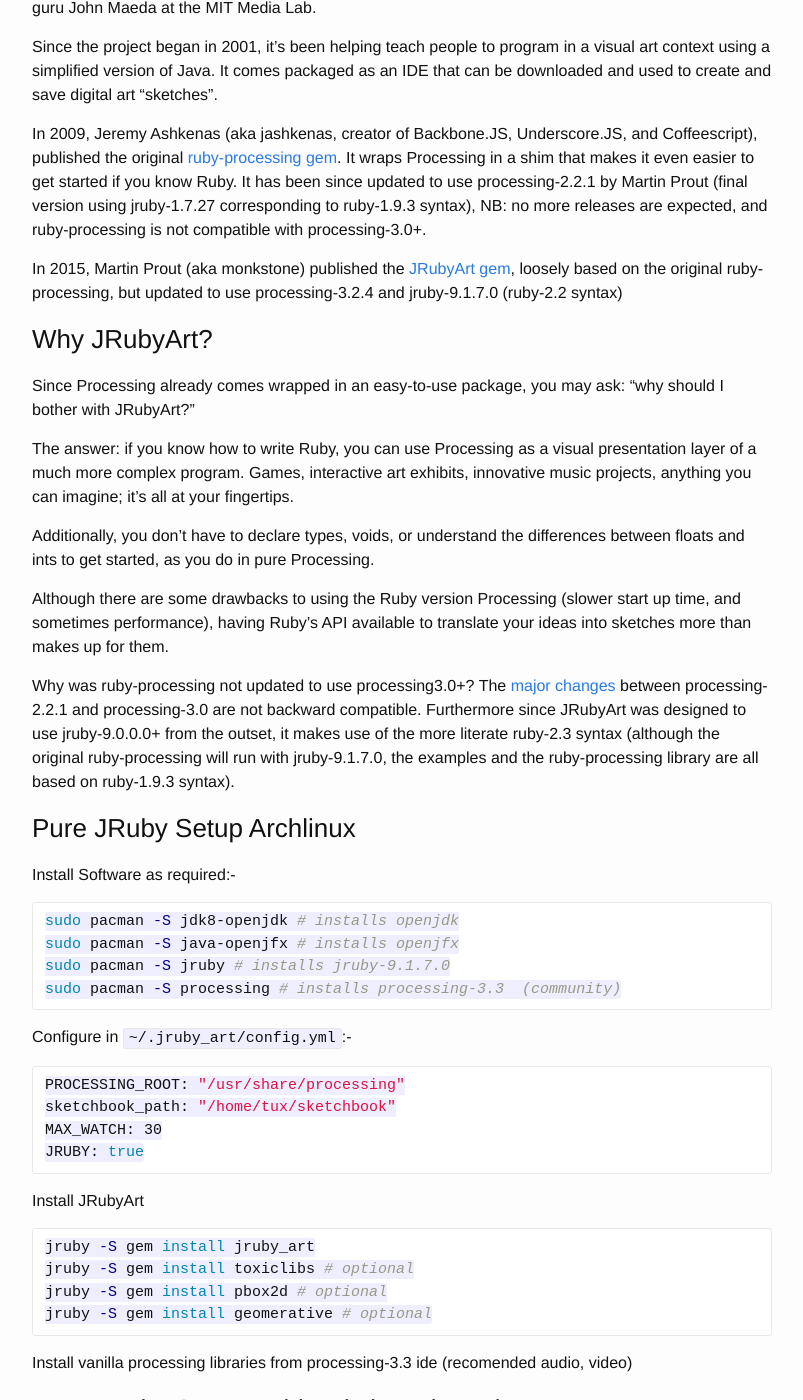
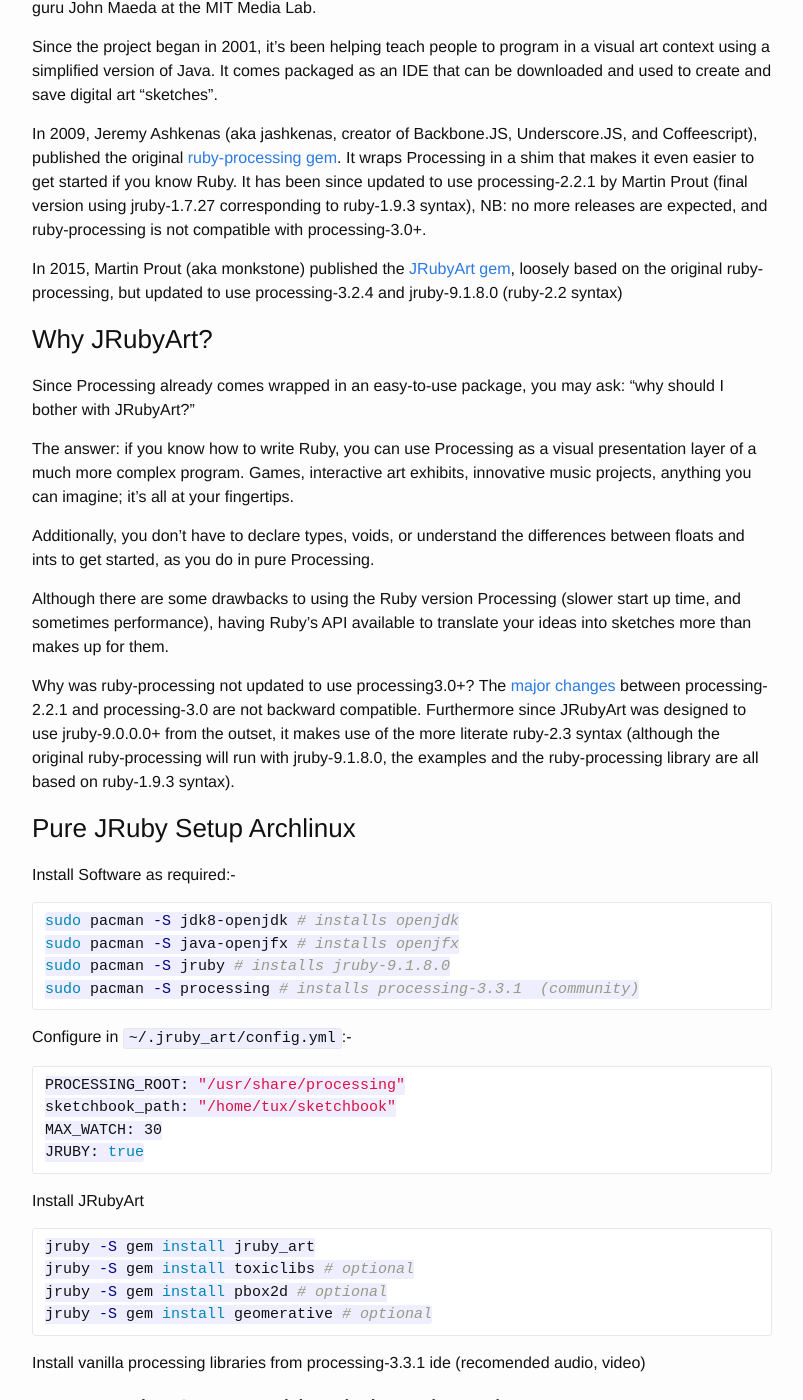
Before and after one commit to ruby-processing/JRubyArt, a Jekyll site: the page built from _posts/2015-11-21-getting_started.md, in a window 1280 px wide and 1400 px high, scrolled down 622 px. Shown: the whole window, without its empty margins (238-1041 px from the left). Built offline with Jekyll 4.4.1, drawn with Linux system fonts in a browser that asks for light colours; some of the changed text lies outside the part shown.

Commit message:
bump version

````diff
--- a/_config.yml
+++ b/_config.yml
@@ -3,7 +3,7 @@
 title: JRubyArt (Code as Art)
 email: mamba2928@yahoo.co.uk
 description: > # this means to ignore newlines until "baseurl:"
-   JRubyArt is a ruby wrapper for processing-3.3 For processing-2.2.1, use
+   JRubyArt is a ruby wrapper for processing-3.3.1 For processing-2.2.1, use
    ruby-processing.
 baseurl: "" # the subpath of your site, e.g. /blog
 regenerate: true
--- a/_posts/2015-11-21-getting_started.md
+++ b/_posts/2015-11-21-getting_started.md
@@ -20,7 +20,7 @@
 
 In 2009, Jeremy Ashkenas (aka jashkenas, creator of Backbone.JS, Underscore.JS, and Coffeescript), published the original [ruby-processing gem][gem]. It wraps Processing in a shim that makes it even easier to get started if you know Ruby. It has been since updated to use processing-2.2.1 by Martin Prout (final version using jruby-1.7.27 corresponding to ruby-1.9.3 syntax), NB: no more releases are expected, and ruby-processing is not compatible with processing-3.0+.
 
-In 2015, Martin Prout (aka monkstone) published the [JRubyArt gem][jrubyart], loosely based on the original ruby-processing, but updated to use processing-3.2.4 and jruby-9.1.7.0 (ruby-2.2 syntax)
+In 2015, Martin Prout (aka monkstone) published the [JRubyArt gem][jrubyart], loosely based on the original ruby-processing, but updated to use processing-3.2.4 and jruby-9.1.8.0 (ruby-2.2 syntax)
 
 ### Why JRubyArt? ###
 
@@ -32,7 +32,7 @@
 
 Although there are some drawbacks to using the Ruby version Processing (slower start up time, and sometimes performance), having Ruby's API available to translate your ideas into sketches more than makes up for them.
 
-Why was ruby-processing not updated to use processing3.0+? The [major changes][changes] between processing-2.2.1 and processing-3.0 are not backward compatible. Furthermore since JRubyArt was designed to use jruby-9.0.0.0+ from the outset, it makes use of the more literate ruby-2.3 syntax (although the original ruby-processing will run with jruby-9.1.7.0, the examples and the ruby-processing library are all based on ruby-1.9.3 syntax).
+Why was ruby-processing not updated to use processing3.0+? The [major changes][changes] between processing-2.2.1 and processing-3.0 are not backward compatible. Furthermore since JRubyArt was designed to use jruby-9.0.0.0+ from the outset, it makes use of the more literate ruby-2.3 syntax (although the original ruby-processing will run with jruby-9.1.8.0, the examples and the ruby-processing library are all based on ruby-1.9.3 syntax).
 
 ### Pure JRuby Setup Archlinux ###
 
@@ -41,8 +41,8 @@
 ```bash
 sudo pacman -S jdk8-openjdk # installs openjdk
 sudo pacman -S java-openjfx # installs openjfx
-sudo pacman -S jruby # installs jruby-9.1.7.0
-sudo pacman -S processing # installs processing-3.3  (community)
+sudo pacman -S jruby # installs jruby-9.1.8.0
+sudo pacman -S processing # installs processing-3.3.1  (community)
 ```
 
 Configure in `~/.jruby_art/config.yml`:-
@@ -61,7 +61,7 @@
 jruby -S gem install geomerative # optional
 ```
 
-Install vanilla processing libraries from processing-3.3 ide (recomended audio, video)
+Install vanilla processing libraries from processing-3.3.1 ide (recomended audio, video)
 
 ### Pure JRuby Setup Debian (Mint, Ubuntu) ###
 
@@ -85,13 +85,13 @@
 
 Use `update-alternatives` to install and maintain configuration eg for java:-
 ```bash
-sudo update-alternatives --install /usr/bin/jruby jruby /opt/jruby-9.1.7.0/bin/jruby 100
+sudo update-alternatives --install /usr/bin/jruby jruby /opt/jruby-9.1.8.0/bin/jruby 100
 sudo update-alternatives --config jruby # to configure if required
 ```
 
 Configure in `~/.jruby_art/config.yml`:-
 ```bash
-PROCESSING_ROOT: "/home/tux/processing-3.3" # `substitute` user for `tux`
+PROCESSING_ROOT: "/home/tux/processing-3.3.1" # `substitute` user for `tux`
 sketchbook_path: "/home/tux/sketchbook"
 MAX_WATCH: 30
 JRUBY: true
@@ -100,7 +100,7 @@
 
 Otherwise you can check to see what platforms are officially supported [here][platforms].
 
-Download Processing-3.3 from the [official website][official] and install, prefer to install in say `~/processing-3.3`, that way you can keep processing-2.2.1 (or earlier version of processing), which you may find useful.  When you're done, make sure to take note of the directory you installed the app to complete the configuration.
+Download processing-3.3.1 from the [official website][official] and install, prefer to install in say `~/processing-3.3.1`, that way you can keep processing-2.2.1 (or earlier version of processing), which you may find useful.  When you're done, make sure to take note of the directory you installed the app to complete the configuration.
 
 Complete the install as for Archlinux (make sure `k9` is on your path or use `jruby -S k9`)
 
@@ -112,11 +112,11 @@
 
 https://www.ruby-lang.org/en/documentation/installation/ (NB: most distros are hopelessly out of data)
 
-Download Processing-3.3 from the [official website][official] and install, prefer to install in say `~/processing-3.3`.  When you're done, make sure to take note of the directory you installed the app to complete the configuration see below.
+Download processing-3.3.1 from the [official website][official] and install, prefer to install in say `~/processing-3.3.1`.  When you're done, make sure to take note of the directory you installed the app to complete the configuration see below.
 
 Configure in `~/.jruby_art/config.yml`:-
 ```bash
-PROCESSING_ROOT: "/home/tux/processing-3.3" # `substitute` user for `tux`
+PROCESSING_ROOT: "/home/tux/processing-3.3.1" # `substitute` user for `tux`
 sketchbook_path: "/home/tux/sketchbook"
 MAX_WATCH: 30
 JRUBY: false
````
Also changed, not shown: _posts/2015-11-21-getting.md (+6 -6 lines), _posts/2015-11-21-windows_started.md (+6 -6 lines), about.md (+1 -1 lines).
